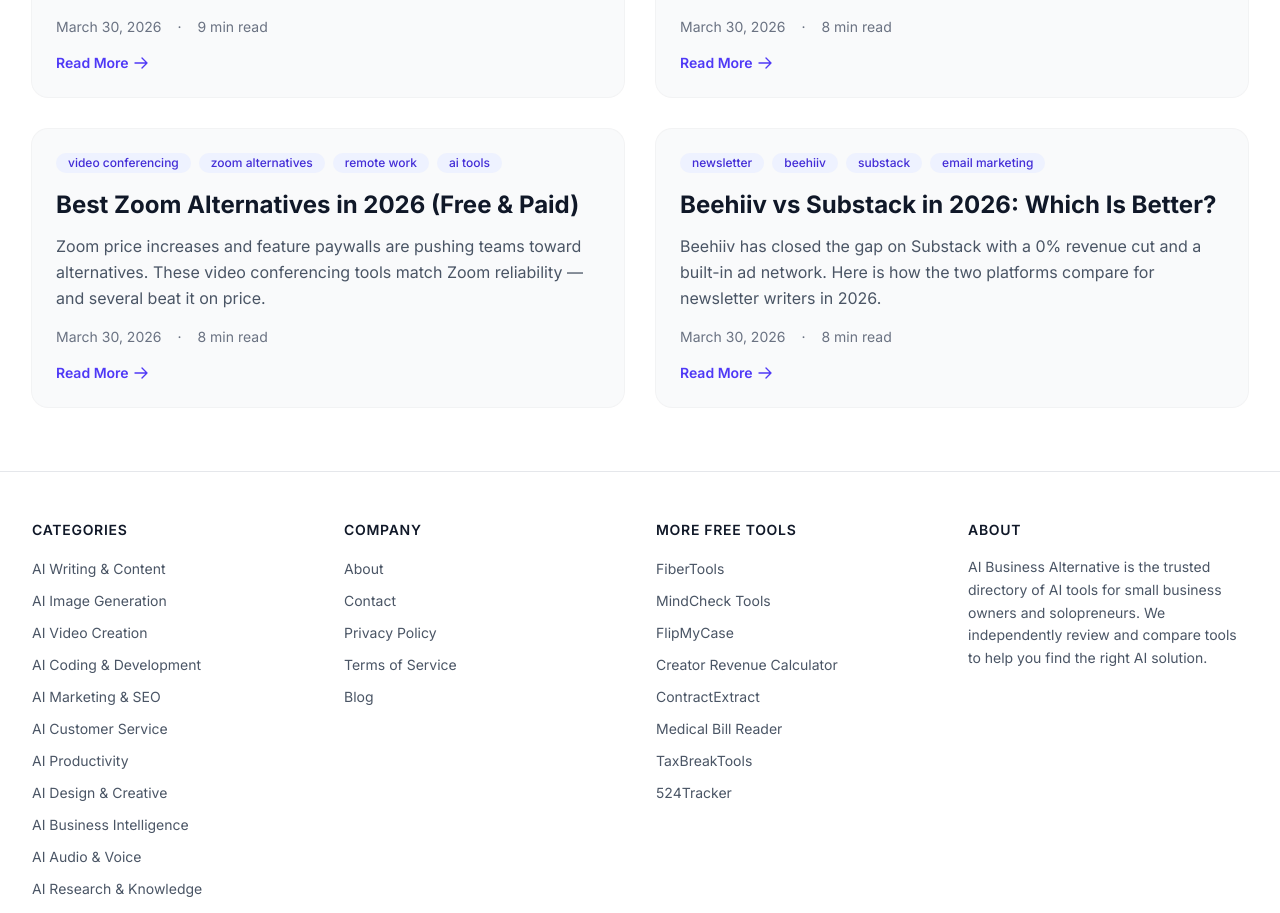
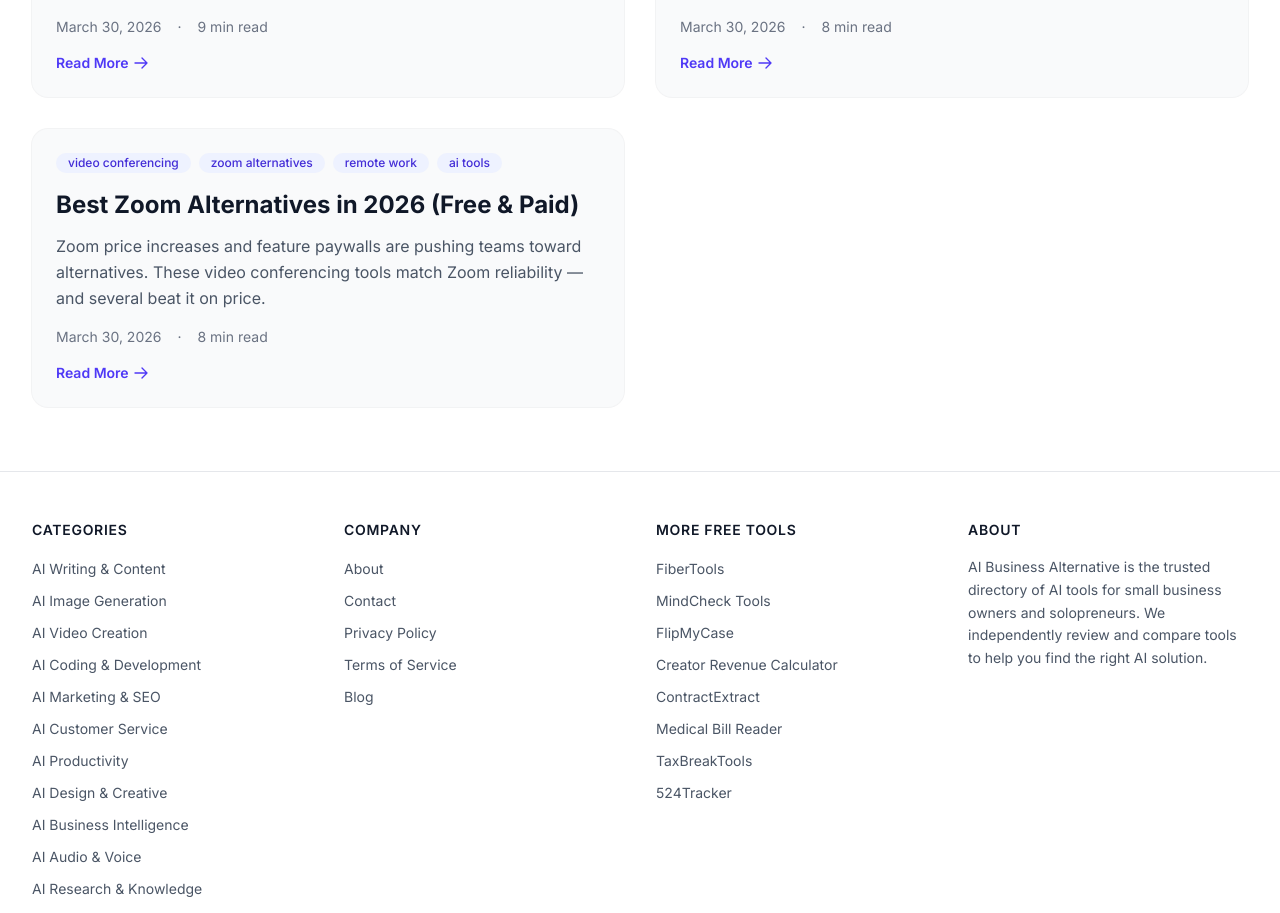
Before and after one commit to raiderj77/aibusinessalternative, a Next.js app: page /blog in a window 1280 px wide. Shown: the part 2280-3193 px from the top of the page. Built offline with nearby package versions, Linux system fonts and the light colour scheme.

Commit message:
revert: remove beehiiv entry causing TypeScript build failure

```diff
--- a/src/data/blog.ts
+++ b/src/data/blog.ts
@@ -1064,71 +1064,26 @@
 <p>Yes. Google Meet&apos;s free tier supports 60-minute meetings with up to 100 participants — longer than Zoom&apos;s 40-minute free limit. No credit card is required. Meetings are accessible via browser without a download for guests. For most individual and small business use cases, Google Meet&apos;s free tier fully replaces Zoom&apos;s free tier with fewer restrictions.</p>
 `,
   },
-  {
-    slug: 'beehiiv-vs-substack-2026',
-    title: 'Beehiiv vs Substack in 2026: Which Is Better?',
-    excerpt:
-      'Beehiiv has closed the gap on Substack with a 0% revenue cut and a built-in ad network. Here is how the two platforms compare for newsletter writers in 2026.',
-    publishedAt: '2026-03-30',
-    updatedAt: '2026-03-30',
-    readTime: '8 min read',
-    tags: ['newsletter', 'beehiiv', 'substack', 'email-marketing'],
-    content: `
-<p>Substack built the paid newsletter market. Beehiiv is taking a serious run at displacing it. In 2026, Beehiiv has a built-in ad network, a 0% revenue cut on paid subscriptions, and a growth-focused feature set that Substack still lacks. Substack has a larger reader network, a stronger discovery engine, and brand recognition that helps new writers find their first subscribers. This guide compares both platforms across pricing, features, monetization, and growth tools so newsletter writers can make an informed choice in 2026.</p>
+];
 
-<h2>The Core Difference: Platform Take vs. Platform Network</h2>
-<p>The fundamental trade-off between Beehiiv and Substack comes down to one question: do you want to keep more of your revenue, or do you want access to a built-in reader network? Substack takes 10% of all paid subscription revenue but provides a marketplace where readers actively browse and subscribe to new newsletters. Beehiiv takes 0% of subscription revenue but provides no equivalent discovery network &mdash; growth is entirely on the writer.</p>
-<p>For writers who already have an audience &mdash; a social following, a podcast, a blog, or an existing email list &mdash; Beehiiv&apos;s 0% take is a straightforward win. For writers starting from zero with no existing audience, Substack&apos;s discovery network can provide the first 500&ndash;2,000 subscribers that would otherwise require months of external marketing to build.</p>
+export function getBlogPostBySlug(slug: string): BlogPost | undefined {
+  return blogPosts.find((post) => post.slug === slug);
+}
 
-<h2>Pricing Comparison: What Each Platform Actually Costs</h2>
-<p>Pricing is where Beehiiv has the clearest advantage at scale. Here is what each platform charges across its tiers in 2026:</p>
+export function getAllBlogSlugs(): string[] {
+  return blogPosts.map((post) => post.slug);
+}
 
-<table>
-<thead>
-<tr><th>Plan</th><th>Beehiiv</th><th>Substack</th></tr>
-</thead>
-<tbody>
-<tr><td>Free</td><td>Up to 2,500 subscribers, 0% revenue cut</td><td>Unlimited free subscribers, 10% of paid revenue</td></tr>
-<tr><td>Entry paid</td><td>Scale: $39/mo — up to 1,000 subscribers, 0% cut</td><td>No monthly fee — 10% of all paid subscription revenue</td></tr>
-<tr><td>Mid tier</td><td>Scale: $99/mo — up to 10,000 subscribers, 0% cut</td><td>10% of revenue regardless of list size</td></tr>
-<tr><td>Growth tier</td><td>Max: $149/mo — up to 100,000 subscribers, 0% cut</td><td>10% of revenue (no cap)</td></tr>
-<tr><td>Payment processing</td><td>Stripe fees (~2.9% + $0.30)</td><td>Stripe fees (~2.9% + $0.30)</td></tr>
-</tbody>
-</table>
+export function getRelatedPosts(currentSlug: string, limit = 3): BlogPost[] {
+  const current = getBlogPostBySlug(currentSlug);
+  if (!current) return blogPosts.slice(0, limit);
 
-<p>The crossover point: if your paid newsletter generates more than $990/month in subscription revenue, Beehiiv&apos;s $99/month flat fee is cheaper than Substack&apos;s 10% cut. At $5,000/month in paid subscription revenue, you keep $400 more per month on Beehiiv. At $10,000/month, the difference is $901/month &mdash; nearly $11,000/year. For established writers, Beehiiv&apos;s pricing model is meaningfully more profitable.</p>
-
-<h2>Monetization Features: Beehiiv&apos;s Ad Network vs. Substack&apos;s Subscription Focus</h2>
-<p>Beehiiv launched its own ad network in 2023 and significantly expanded it through 2025&ndash;2026. Writers can opt into the Beehiiv Ad Network and receive automated sponsorship placements in their newsletters without doing any direct sales outreach. Beehiiv handles the advertiser relationships, insertion, and payment. Writers earn CPM-based revenue on top of any subscription income, creating a second revenue stream that Substack does not offer natively.</p>
-<p>Substack&apos;s monetization is almost entirely subscription-driven. Writers set a paid tier, and readers subscribe monthly or annually. Substack has added a tipping feature and podcast monetization, but there is no equivalent to Beehiiv&apos;s ad network. Writers who want sponsorship revenue on Substack must find and manage sponsors independently. For writers in niches with strong advertiser demand, Beehiiv&apos;s automated ad placement can generate $200&ndash;$2,000/month in additional revenue with zero sales effort.</p>
-
-<h2>Growth Tools: Referral Programs and Boosts</h2>
-<p>Beehiiv&apos;s growth toolkit is more developed than Substack&apos;s. The standout feature is Beehiiv Boosts: writers can pay to have their newsletter recommended in other Beehiiv newsletters, paying a set cost-per-subscriber (typically $1&ndash;$3/subscriber). This is paid growth, but it is targeted and measurable in a way that most other paid acquisition channels are not. On the revenue side, Beehiiv writers can also earn from Boosts &mdash; recommending other newsletters to their own audience and getting paid per new subscriber they send.</p>
-<p>Beehiiv also has a native referral program builder that rewards subscribers for referring friends with gated content, merchandise, or other incentives. Substack has a recommendations feature that shows readers similar newsletters, but it is organic and uncompensated &mdash; there is no equivalent paid acquisition tool. For writers who want to accelerate growth with a budget, Beehiiv&apos;s Boosts provide a measurable path that Substack cannot match.</p>
-
-<h2>Substack&apos;s Advantages: Discovery and Community</h2>
-<p>Substack&apos;s strongest advantage remains its reader-facing marketplace. The Substack app and website have millions of readers actively browsing newsletters by category. A new writer who publishes consistently and engages with similar newsletters can receive meaningful organic recommendations within their first 3&ndash;6 months. Substack Notes &mdash; the platform&apos;s short-form social feed, similar to Twitter/X &mdash; gives writers a way to build audience without publishing full newsletters, and content from Notes can surface to new potential subscribers across the platform.</p>
-<p>Substack also has stronger name recognition among readers. Telling someone &ldquo;subscribe to my Substack&rdquo; is immediately understood by most internet-literate people in 2026. &ldquo;Subscribe to my Beehiiv&rdquo; requires explanation. For writers whose audience acquisition depends on word-of-mouth and casual referrals, Substack&apos;s brand familiarity provides a small but real conversion advantage. The Substack community of writers is also more established &mdash; there are active writer communities, cross-promotion networks, and collaborative initiatives that have grown organically over several years.</p>
-
-<h2>Technical Features: Customization and Analytics</h2>
-<p>Beehiiv gives writers more control over newsletter design and customization than Substack. Custom domains are included on paid plans. The email template editor is more flexible. Web publication design can be customized with CSS. Beehiiv&apos;s analytics dashboard is more detailed &mdash; tracking open rates, click rates, subscriber growth by source, and revenue attribution by issue. For data-driven writers who want to optimize based on performance metrics, Beehiiv&apos;s analytics are meaningfully more useful than Substack&apos;s.</p>
-<p>Substack&apos;s interface is intentionally minimal. The editor is simple, the analytics are basic, and customization is limited. This is a deliberate product choice: Substack wants writers focused on writing, not on optimizing templates. For writers who do not want to think about newsletter design or analytics, Substack&apos;s simplicity is genuinely an advantage. For writers who want control, it is a limitation. <a href="https://www.beehiiv.com/pricing" rel="noopener noreferrer">Beehiiv&apos;s pricing page</a> details current plan limits. See how newsletter platform costs compare across subscriber tiers in our <a href="/blog/how-much-do-newsletter-writers-make">newsletter income guide</a>.</p>
-
-<h2>Which Should You Choose in 2026?</h2>
-<p>Choose Beehiiv if: you have an existing audience and are ready to monetize seriously, you want the highest revenue retention at scale, you want automated ad monetization alongside subscriptions, or you want data-driven growth tools and detailed analytics.</p>
-<p>Choose Substack if: you are starting from zero and want platform-assisted discovery, you want the simplest possible writing experience with no configuration, your niche has an active Substack community you can engage with, or you want to test paid newsletters before committing to a monthly platform fee.</p>
-<p>The practical playbook many writers use in 2026: start on Substack to validate demand and build the first 1,000&ndash;3,000 subscribers using its discovery network, then migrate to Beehiiv once the list is established and the 10% revenue cut becomes a meaningful cost. Both platforms allow subscriber list export, making migration possible with minimal friction. Use the <a href="/">Creator Revenue Calculator</a> to model how platform fee differences affect your take-home income at your current and projected subscriber counts.</p>
-
-<h2>Frequently Asked Questions</h2>
-<h3>Does Beehiiv take a percentage of revenue like Substack?</h3>
-<p>No. Beehiiv charges a flat monthly fee ($39&ndash;$149/month depending on list size) and takes 0% of paid subscription revenue. Substack charges no monthly fee but takes 10% of all paid subscription revenue plus Stripe processing fees. For newsletters generating more than $990/month in subscription revenue, Beehiiv&apos;s flat fee is cheaper than Substack&apos;s percentage cut.</p>
-
-<h3>Can you migrate from Substack to Beehiiv?</h3>
-<p>Yes. Substack allows full subscriber list export as a CSV. Beehiiv has a dedicated import flow that migrates subscribers, preserves paid subscription status where possible, and redirects your existing Substack web URL. Most writers report the migration takes 1&ndash;3 hours. Free subscribers transfer immediately; paid subscribers need to re-enter payment details on the new platform unless you manage the transition manually.</p>
-
-<h3>Which platform has better deliverability?</h3>
-<p>Both Beehiiv and Substack have strong deliverability for writers following best practices. In independent 2025&ndash;2026 tests, both platforms achieve inbox placement rates above 95% for engaged lists. Deliverability on either platform degrades if you send to unengaged or purchased lists &mdash; the platform matters less than list hygiene and engagement practices.</p>
-`,
-  }
-];
-// auto-trigger 1774895068
+  return blogPosts
+    .filter((post) => post.slug !== currentSlug)
+    .sort((a, b) => {
+      const aOverlap = a.tags.filter((tag) => current.tags.includes(tag)).length;
+      const bOverlap = b.tags.filter((tag) => current.tags.includes(tag)).length;
+      return bOverlap - aOverlap;
+    })
+    .slice(0, limit);
+}
```
